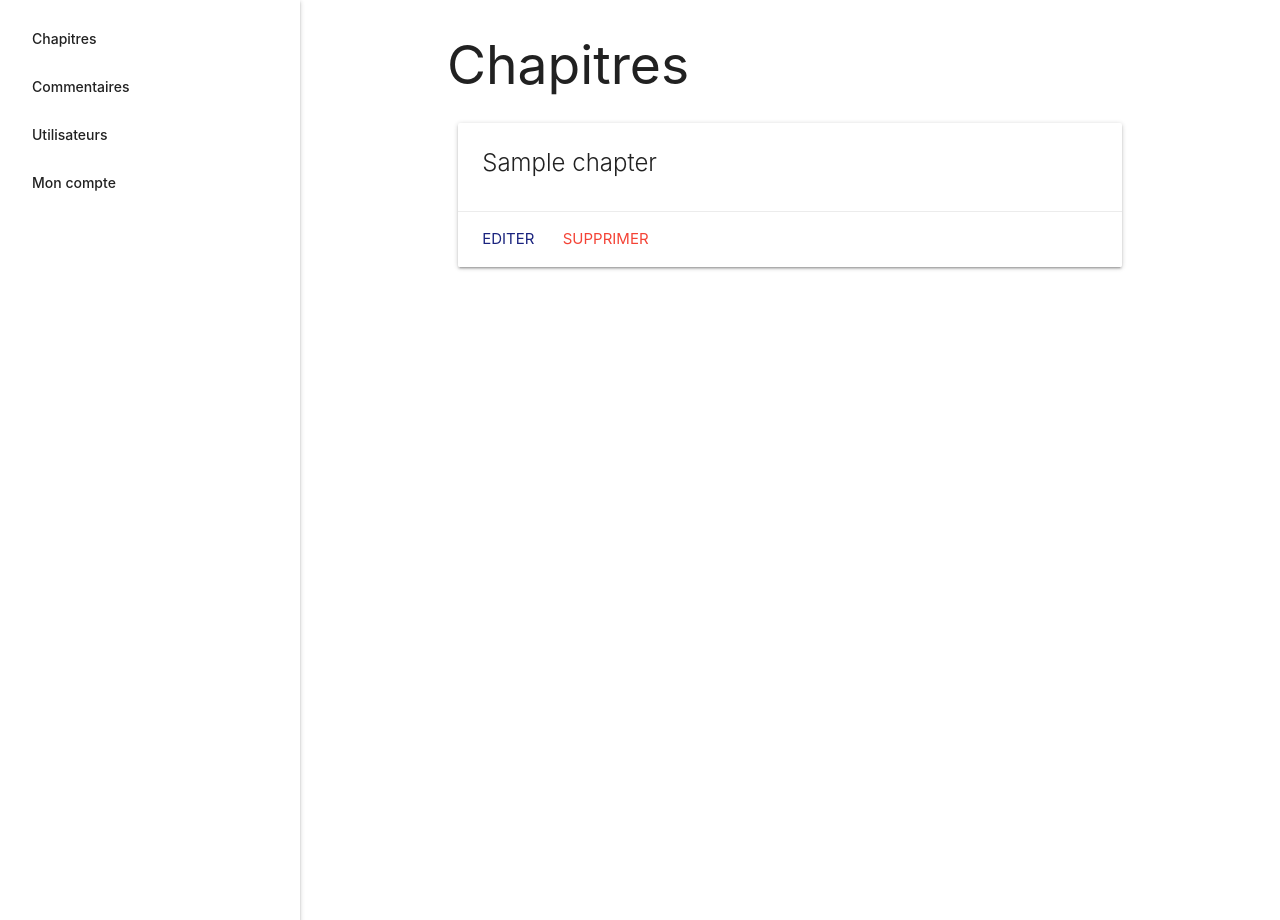
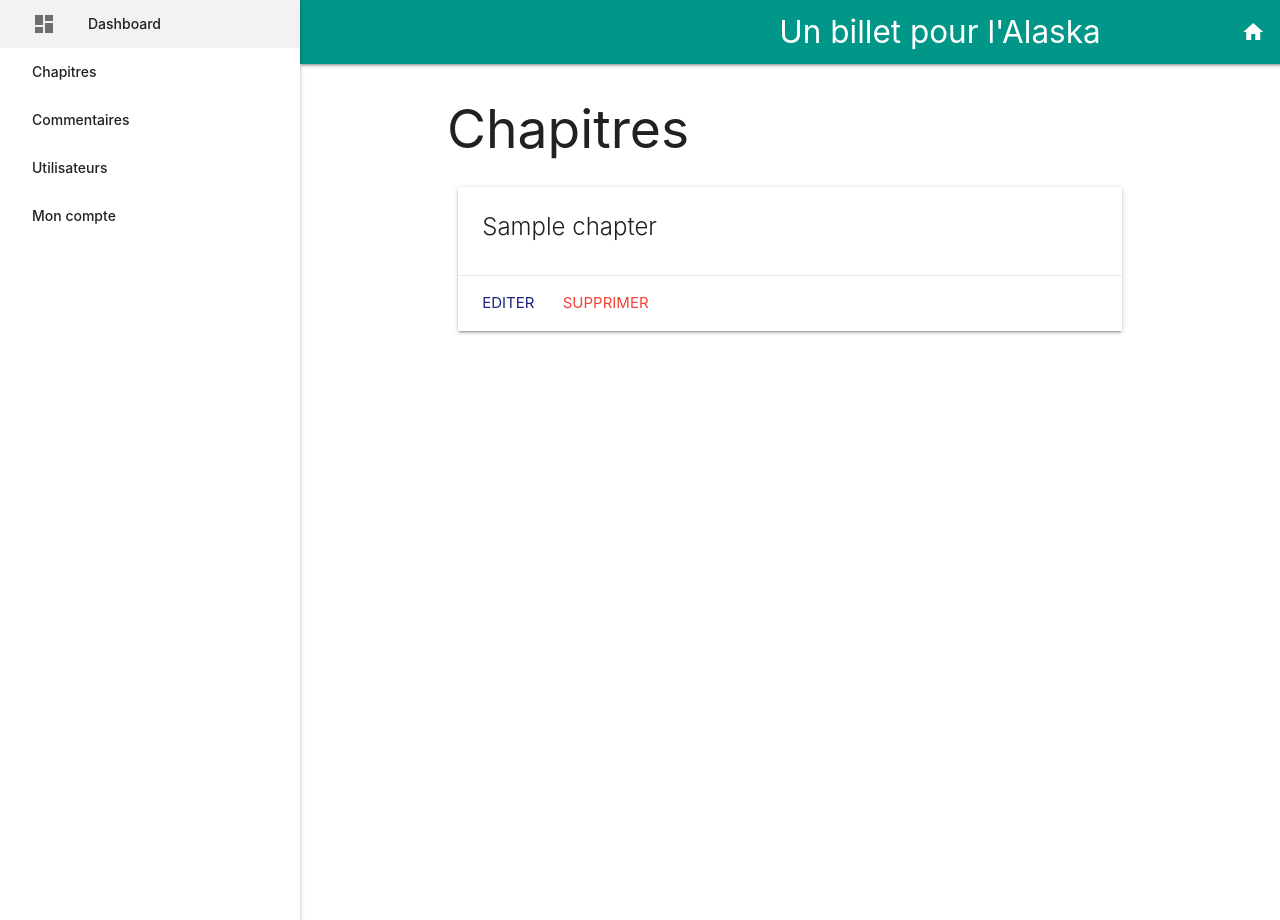
Before and after one commit to codbear/DouglasMeunier_4_20092019, a PHP site: template App/Views/dashboard/chapters.php in a window 1280 px wide. Run offline with PHP 8.4, Linux system fonts and the light colour scheme; the template is opened without the code that fills it: most values are stand-ins (such as "Sample title", 1, 10 or a date in 2020); data that the repository does not hold is empty.

Commit message:
feat(dashboard): refactor navigation menus of admin dashboard

```diff
--- a/App/Views/dashboard/template.php
+++ b/App/Views/dashboard/template.php
@@ -9,14 +9,33 @@
     </head>
 
     <body class="has-fixed-sidenav">
-        <aside id="sidenav-left" class="sidenav sidenav-fixed">
-        <ul>
-            <li><a href="?view=dashboard&section=chapters">Chapitres</a></li>
-            <li><a href="?view=dashboard&section=comments">Commentaires</a></li>
-            <li><a href="?view=dashboard&section=users">Utilisateurs</a></li>
-            <li><a href="?view=dashboard&section=account">Mon compte</a></li>
+    <header>
+        <div class="navbar-fixed">
+            <nav class="navbar teal">
+                <div class="nav-wrapper">
+                    <a href="#!" class="brand-logo center">Un billet pour l'Alaska</a>
+                    <ul id="nav-mobile" class="right hide-on-med-and-down">
+                        <li><a href="/"><i class="material-icons left">home</i>Retourner sur le site</a></li>
+                        <li><a href="?view=login&action=logout">Se déconnecter</a></li>
+                    </ul>
+                </div>
+            </nav>
+        </div>
+        <ul id="sidenav-left" class="sidenav sidenav-fixed">
+            <li>
+                <a href="?view=dashboard&section=chapters" class="logo-container"><i class="material-icons left">dashboard</i>Dashboard</a>
+            </li>
+            <li>
+                <ul>
+                    <li><a href="?view=dashboard&section=chapters">Chapitres</a></li>
+                    <li><a href="?view=dashboard&section=comments">Commentaires</a></li>
+                    <li><a href="?view=dashboard&section=users">Utilisateurs</a></li>
+                    <li><a href="?view=dashboard&section=account">Mon compte</a></li>
+                </ul>
+            </li>
         </ul>
-    </aside>
+    </header>
+
     <main>
         <?php
         if (isset($_SESSION['flashbag'])) {
```
